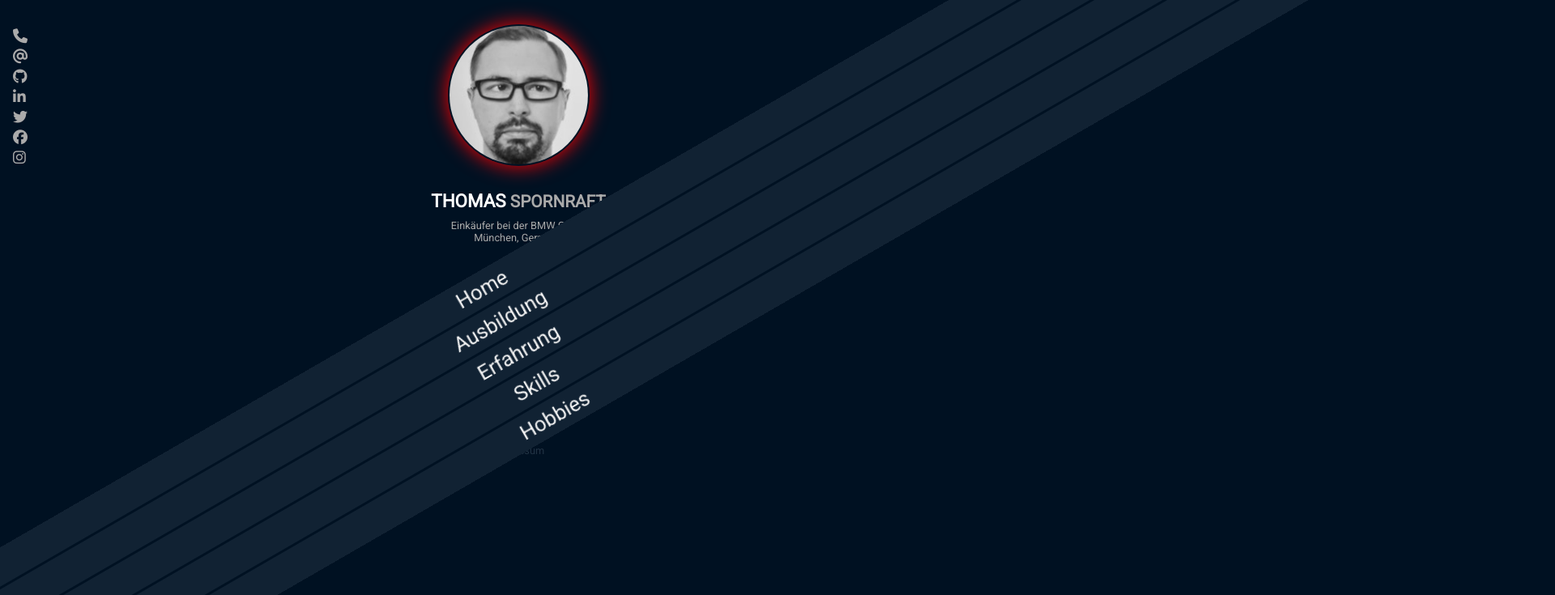
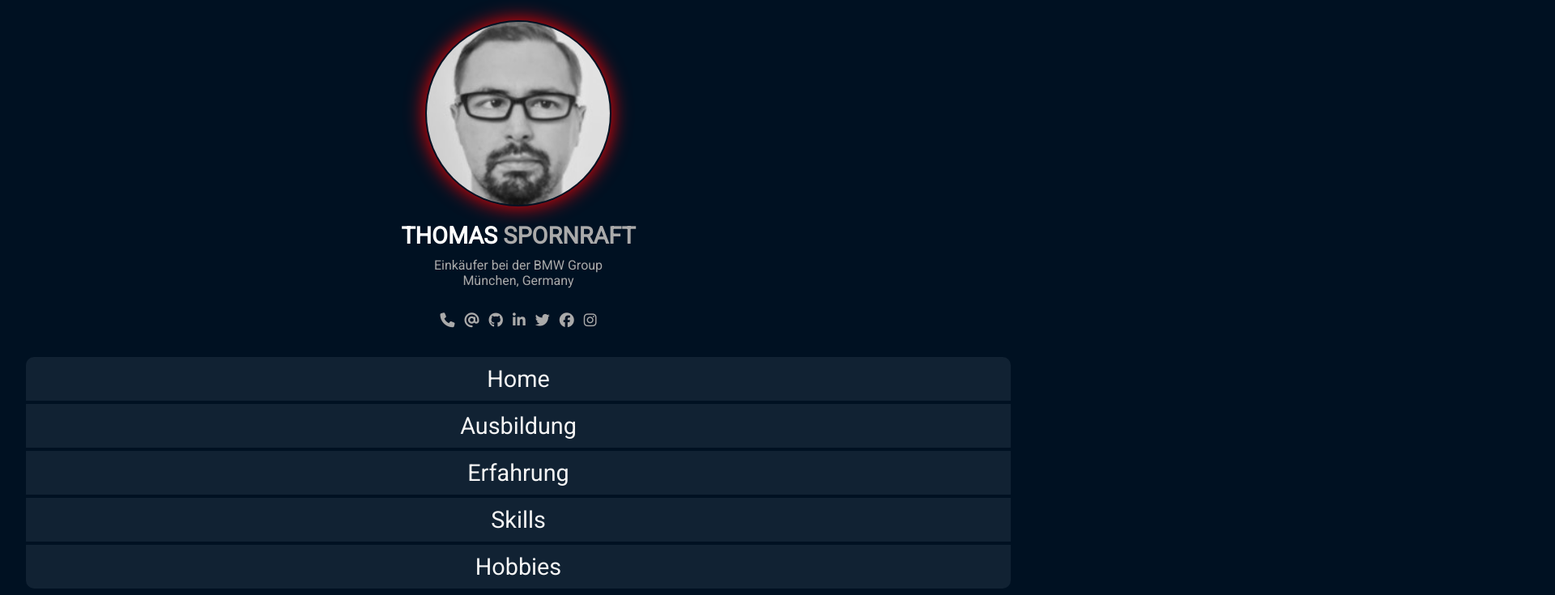
Before and after one commit to ThomasSpornraft/Portfolio3, a plain HTML site: page index.html in a window 1280 px wide. Shown: the top 735 px of the page at 81% size, 1920 px wide, since content can reach past the window. Drawn offline with Linux system fonts and the light colour scheme.

Commit message:
Style MediaQuery

```diff
--- a/style.css
+++ b/style.css
@@ -19,10 +19,11 @@ body {
     width: 100vw;
     align-items: center;
     position: relative;
+    justify-content: space-evenly;
 }
 
 .nav__img {
-    margin: 30px 0px;
+    /* margin: 30px 0px; */
     height: 175px;
 }
 .nav__img img {
@@ -36,7 +37,7 @@ body {
 .nav__profiletext {
     color: #aaa;
     text-align: center;
-    margin-bottom: 20px;
+    /* margin-bottom: 20px; */
 }
 
 .nav__profiletext h2 {
@@ -72,10 +73,13 @@ body {
     display: none;
 }
 
-.nav__contact ul {
+.nav__contact {
     position: fixed;
     left: 10px;
-    top: 30px;
+    top: 10px;
+}
+
+.nav__contact ul {
     list-style: none;
     color: grey;
 }
@@ -84,31 +88,72 @@ body {
     margin: 6px;
 }
 
-.nav_nav {
-    position: absolute;
-    bottom: 10px;
-    right: -65%;
-}
-
 .nav__nav ul {
-
     list-style: none;
     color: whitesmoke;
-    transform: rotate(-30deg);
 }
 
 .nav__nav li {
-    width: 200vw;
+    width: 95vw;
     background-color: #123;
-    margin: 3px 0px;
-    padding: 6px;
+    margin: 3px;
+    padding: 5px;
     text-align: center;
-    border-radius: 3px;
     font-size: 1.6rem;
+}
 
+.nav__nav li:first-of-type {
+    border-radius: 10px 10px 0 0 ;
 }
+.nav__nav li:last-of-type {
+    border-radius: 0 0 10px 10px;
+}
+
 
 .nav__impressum {
     color: #234;
     font-size: .8rem;
+    padding-bottom: 5px;
 }
+
+/* Iphone X */
+@media only screen and (min-width: 350px) {
+
+    .nav__img img {
+        width: 230px;
+        height: 230px;
+        border-radius: 50%;
+        padding: 2px;
+        box-shadow: 0 0px 25px red;
+    }
+
+    .nav__profiletext {
+        margin-top: 50px;
+    }
+
+    .nav__profiletext h2 strong,
+    .nav__profiletext h2
+    {
+        font-size: 1.8rem;
+    }
+
+    .nav__profiletext p {
+        font-size: 1rem;
+    }
+    .nav__contact {
+        position: unset;
+    }
+    .nav__contact ul {
+        display: flex;
+        flex-direction: row;
+    }
+
+    .nav__nav li {
+        width: 95vw;
+        background-color: #123;
+        margin: 4px;
+        padding: 10px;
+        text-align: center;
+        font-size: 1.8rem;
+    }
+}
```
